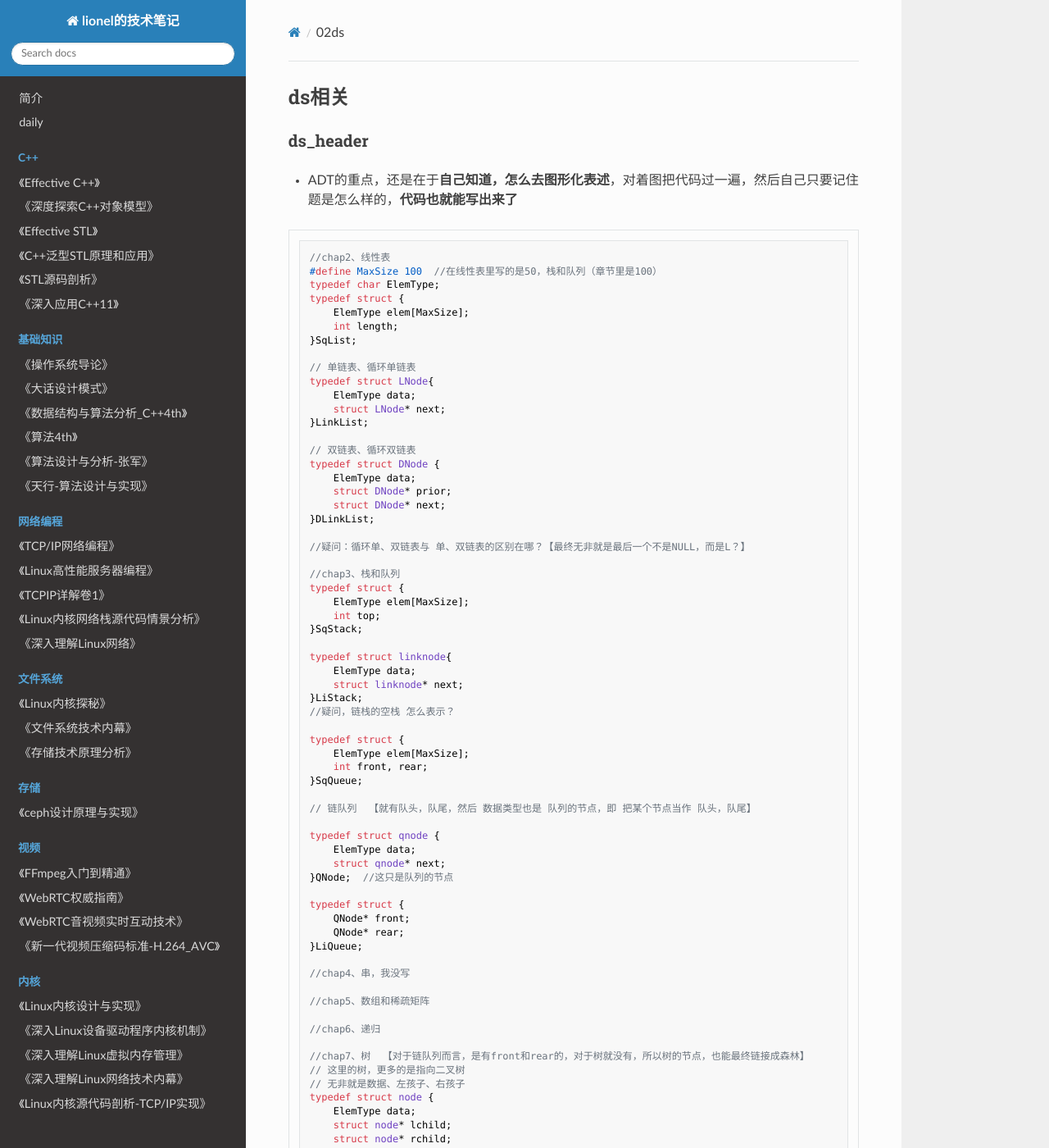
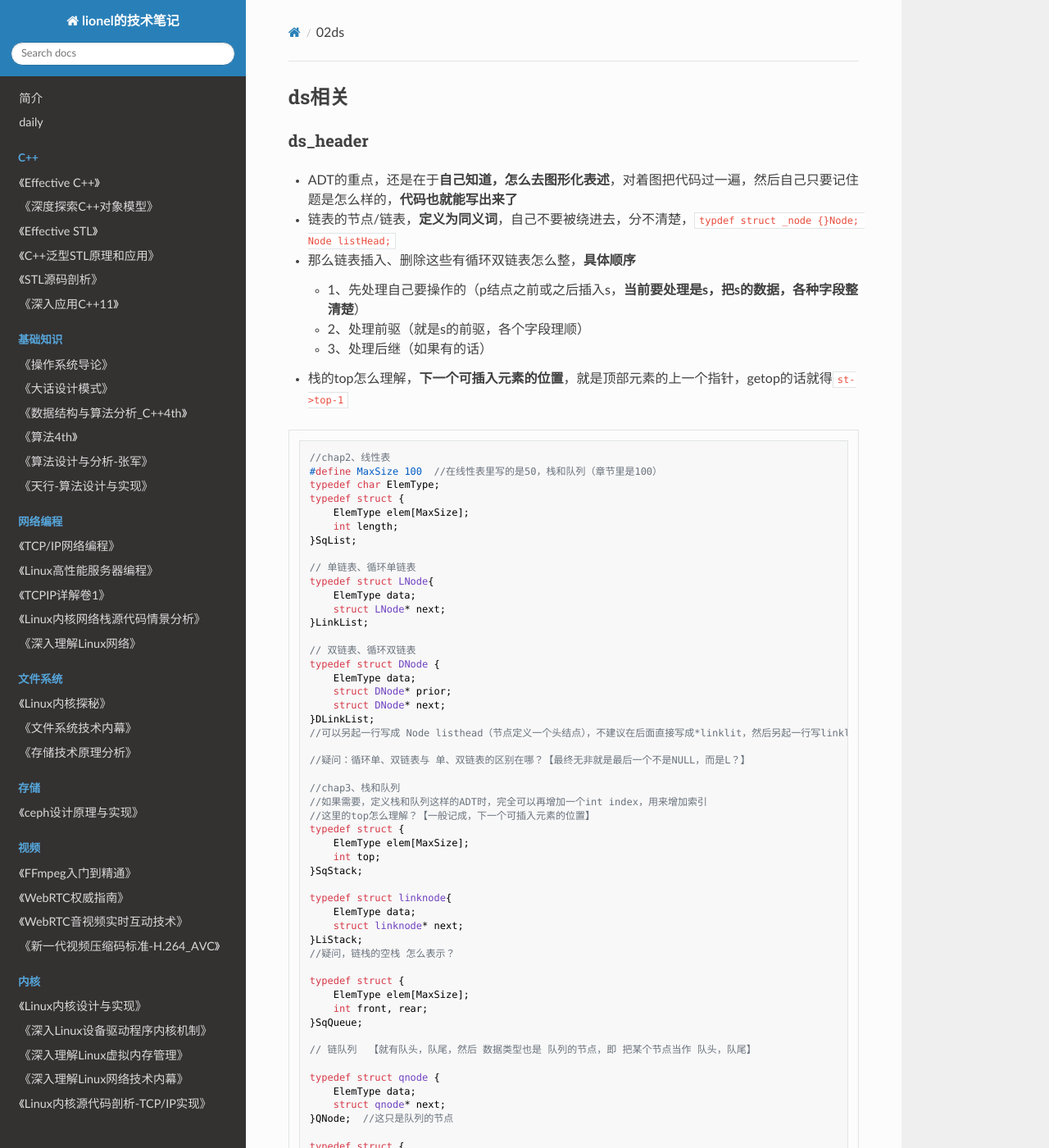
Before and after one commit to wolflion/booknotes, an MkDocs documentation site: the page built from docs/02ds.md, in a window 1280 px wide and 1400 px high. Shown: the whole window at 82% size. Built offline with MkDocs 1.6.1, drawn with Linux system fonts in a browser that asks for light colours; nearby versions of some CDN libraries.

Commit message:
Update 02ds.md

````diff
--- a/docs/02ds.md
+++ b/docs/02ds.md
@@ -3,6 +3,12 @@
 ### ds_header
 
 + ADT的重点，还是在于**自己知道，怎么去图形化表述**，对着图把代码过一遍，然后自己只要记住题是怎么样的，**代码也就能写出来了**
++ 链表的节点/链表，**定义为同义词**，自己不要被绕进去，分不清楚，`typdef struct _node {}Node; Node listHead;`
++ 那么链表插入、删除这些有循环双链表怎么整，**具体顺序**
+  + 1、先处理自己要操作的（p结点之前或之后插入s，**当前要处理是s，把s的数据，各种字段整清楚**）
+  + 2、处理前驱（就是s的前驱，各个字段理顺）
+  + 3、处理后继（如果有的话）
++ 栈的top怎么理解，**下一个可插入元素的位置**，就是顶部元素的上一个指针，getop的话就得`st->top-1`
 
 ```cpp
 //chap2、线性表
@@ -25,10 +31,13 @@ typedef struct DNode {
 	struct DNode* prior;
 	struct DNode* next;
 }DLinkList;
+//可以另起一行写成 Node listhead（节点定义一个头结点），不建议在后面直接写成*linklit，然后另起一行写linklist list;这时list是个野指针，节点内存分配，不是头结点
 
 //疑问：循环单、双链表与 单、双链表的区别在哪？【最终无非就是最后一个不是NULL，而是L？】
 
 //chap3、栈和队列
+//如果需要，定义栈和队列这样的ADT时，完全可以再增加一个int index，用来增加索引
+//这里的top怎么理解？【一般记成，下一个可插入元素的位置】
 typedef struct {
 	ElemType elem[MaxSize];
 	int top;
````
